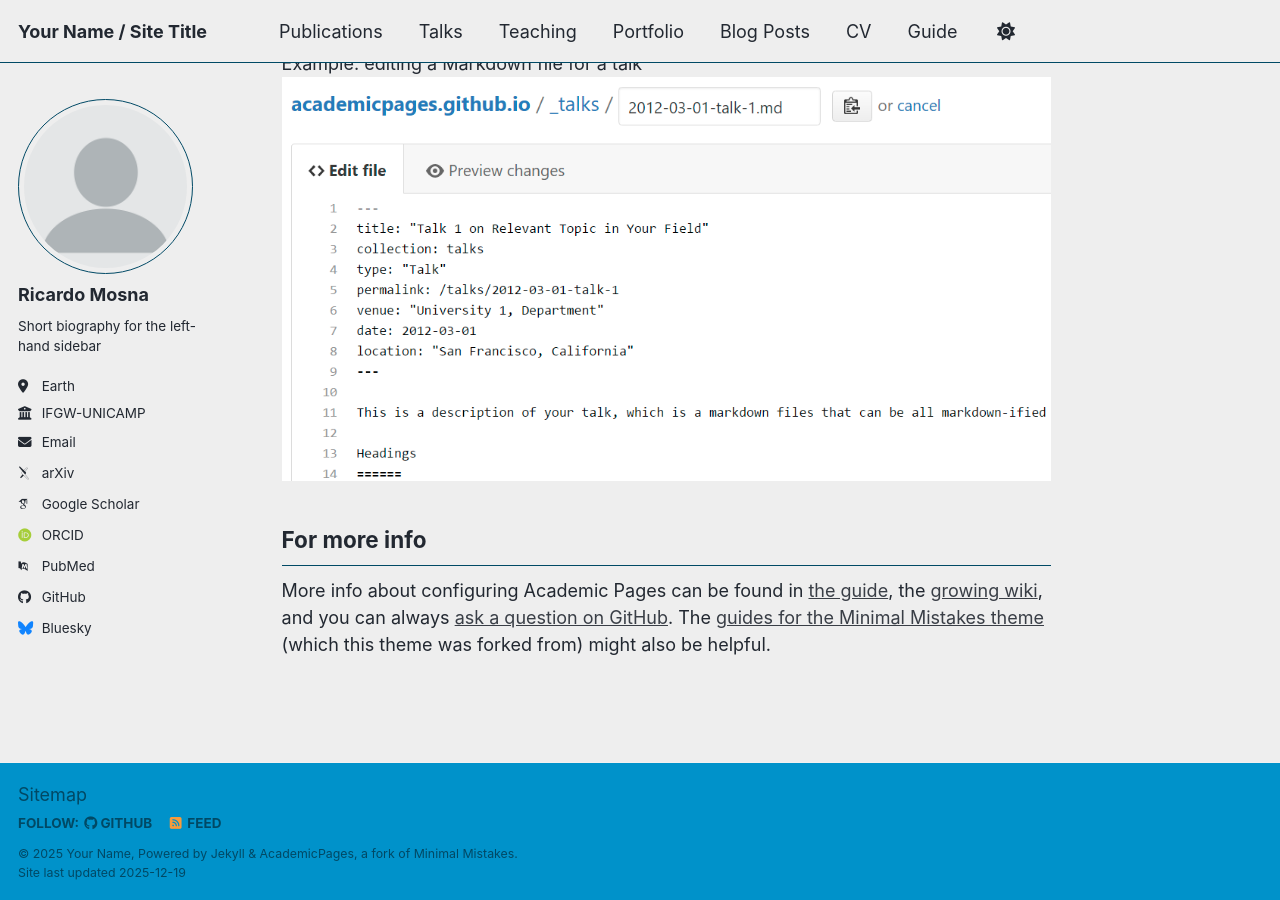
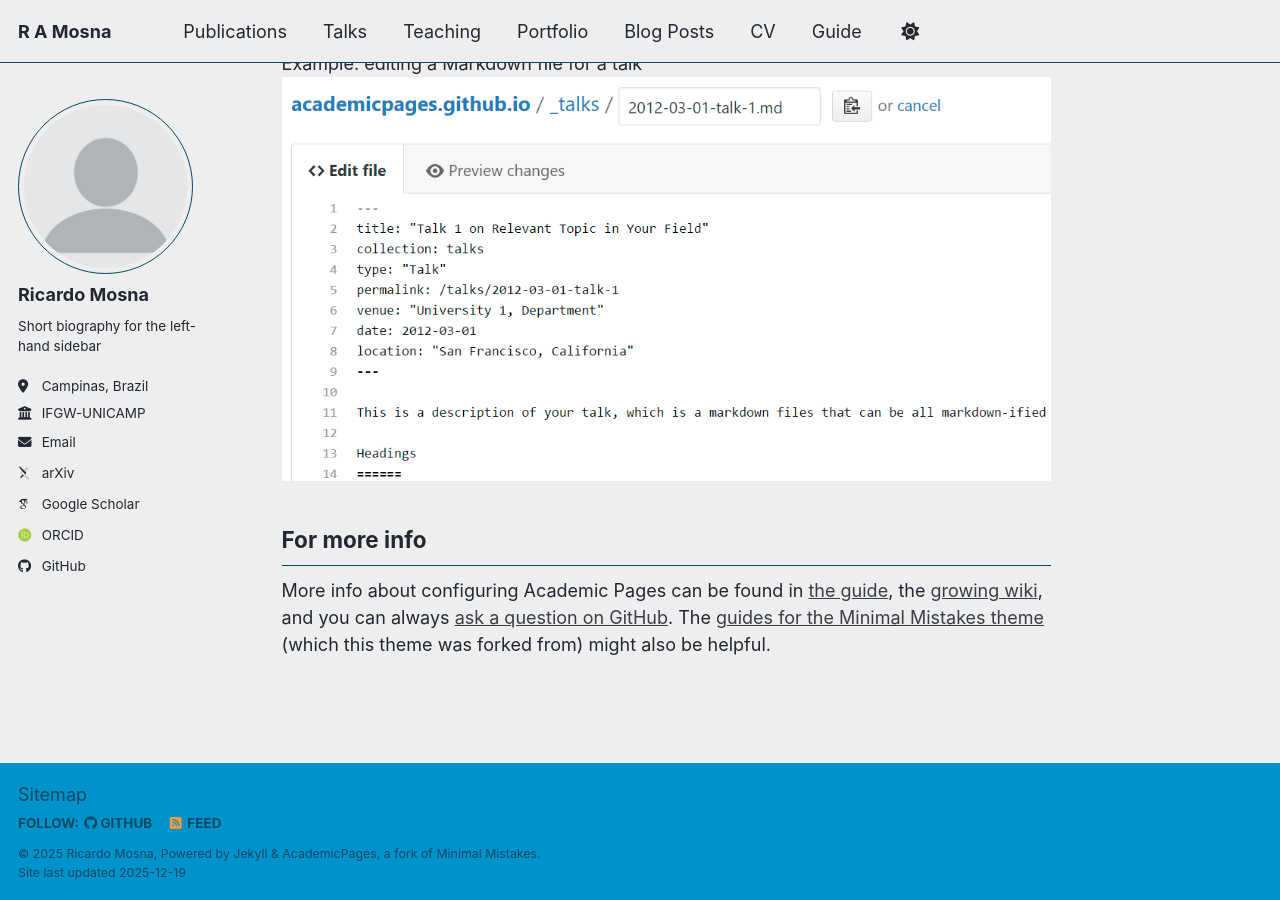
Before and after one commit to ricardomosna/ricardomosna.github.io, a Jekyll site: the page built from _pages/about.md, in a window 1280 px wide and 900 px high, scrolled down 2718 px. Built offline with Jekyll 4.4.1, drawn with Linux system fonts in a browser that asks for light colours; some web fonts are replaced; a script bundle is joined from its source files by our own code; library files that are not in the unit come from our copies.

Commit message:
Update _config.yml

```diff
--- a/_config.yml
+++ b/_config.yml
@@ -9,11 +9,11 @@
 # Basic Site Settings
 locale                   : "en-US"
 site_theme               : "air" # Currently available options are "default", "air"
-title                    : "Your Name / Site Title"
+title                    : "R A Mosna"
 title_separator          : "-"
-name                     : &name "Your Name"
+name                     : &name "Ricardo Mosna"
 description              : &description "Your Name's academic portfolio"   # Update this with a general description of your site, this is the default if not overridden by a page
-url                      : https://academicpages.github.io # The base hostname & protocol for your site e.g. "https://[your GitHub username].github.io",
+url                      : https://github.com/ricardomosna # The base hostname & protocol for your site e.g. "https://[your GitHub username].github.io",
                                                            # or if you already have some other page hosted on Github then use "https://[your GitHub username].github.io/[Your Repo Name]"
 baseurl                  : "" # the subpath of your site, e.g. "/blog"
 repository               : "academicpages/academicpages.github.io"
@@ -27,7 +27,7 @@ author:
   name             : "Ricardo Mosna"
   pronouns         : # example: "she/her"
   bio              : "Short biography for the left-hand sidebar"
-  location         : "Earth"
+  location         : "Campinas, Brazil"
   employer         : "IFGW-UNICAMP"
   uri              : # URL
   email            : "mosna@unicamp.br"
@@ -41,7 +41,7 @@ author:
   orcid            : "https://orcid.org/0000-0002-1736-1297"
   semantic         : # URL
   ssrn             : # URL
-  pubmed           : "https://www.ncbi.nlm.nih.gov/pubmed/?term=john+snow"
+  pubmed           : # URL
   researchgate     : # URL
   scopus           : # URL
   zotero           : # URL
@@ -57,7 +57,7 @@ author:
 
   # Social media
   artstation       : # Username
-  bluesky          : "bsky.app" # Replace this with you Bluesky username
+  bluesky          : # "bsky.app" # Replace this with you Bluesky username
   facebook         : # Username
   flickr           : # Username
   foursquare       : # Username
```
